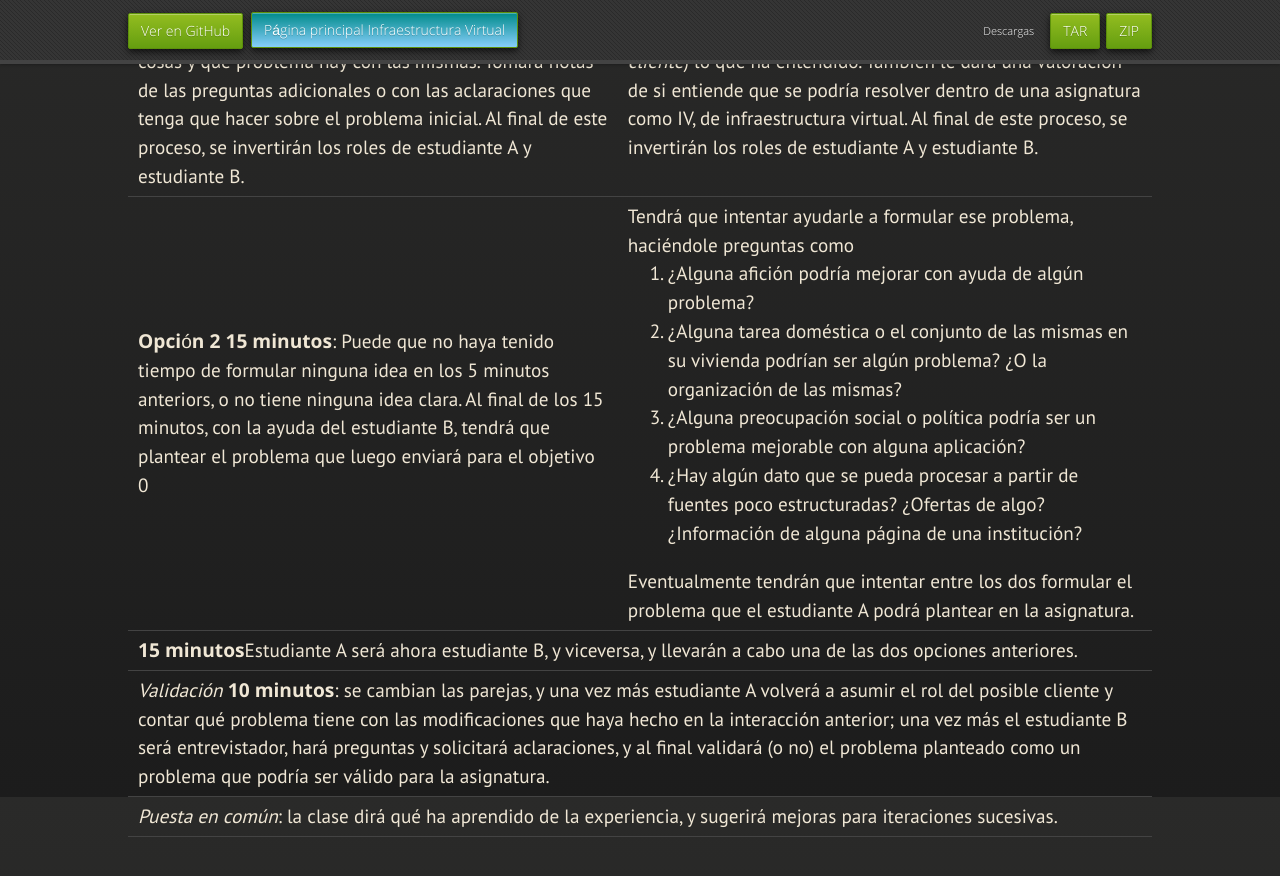
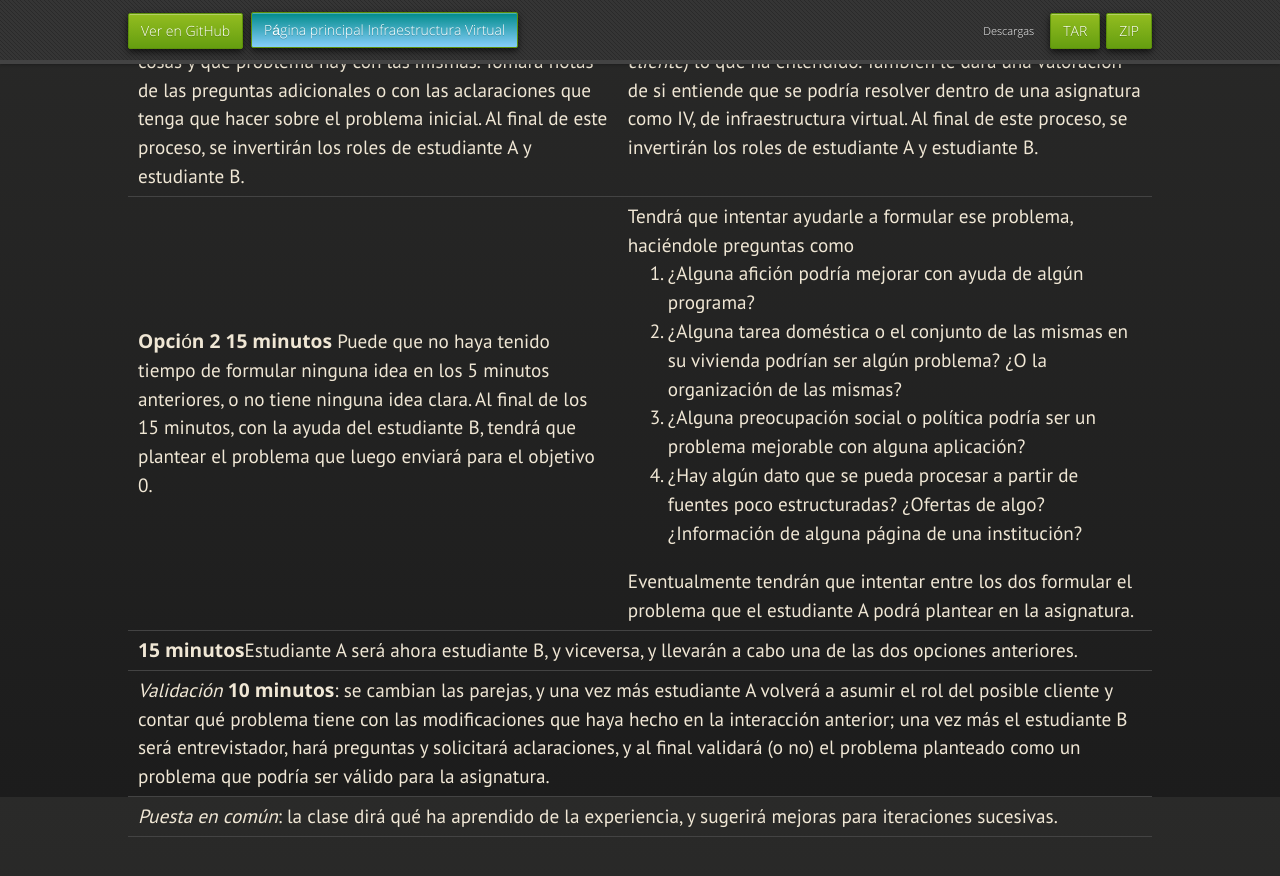
Before and after one commit to JJ/IV, a Jekyll site: the page built from documentos/actividades/juego-rol-design-thinking.md, in a window 1280 px wide and 900 px high, scrolled down 1003 px. Shown: the top 876 px of the window. Built offline with Jekyll 4.4.1, drawn with Linux system fonts in a browser that asks for light colours; nearby versions of some CDN libraries; some web fonts are replaced; our own code applies the rules of GitHub Pages for plain Markdown files.

Commit message:
Sync documentos/actividades/juego-rol-design-thinking.md de master a gh-pages

```diff
--- a/documentos/actividades/juego-rol-design-thinking.md
+++ b/documentos/actividades/juego-rol-design-thinking.md
@@ -62,13 +62,18 @@
 infraestructura virtual. Al final de este proceso, se invertirán los
 roles de estudiante A y estudiante B.  </td> </tr>
 
-<tr><td><strong>Opción 2</strong> <strong>15 minutos</strong>: Puede
-que no haya tenido tiempo de formular ninguna idea en los 5 minutos
-anteriors, o no tiene ninguna idea clara. Al final de los 15 minutos,
-con la ayuda del estudiante B, tendrá que plantear el problema que
-luego enviará para el objetivo 0</td> <td>Tendrá que intentar ayudarle
+<tr>
+    <td><strong>Opción 2</strong> <strong>15 minutos</strong>
+	Puede
+    que no haya tenido tiempo de formular ninguna idea en los 5
+    minutos anteriores, o no tiene ninguna idea clara. Al final de los
+    15 minutos, con la ayuda del estudiante B, tendrá que plantear el
+    problema que luego enviará para el objetivo 0.
+	</td>
+
+   <td>Tendrá que intentar ayudarle
 a formular ese problema, haciéndole preguntas como <ol> <li>¿Alguna
-afición podría mejorar con ayuda de algún problema?</li> <li> ¿Alguna
+afición podría mejorar con ayuda de algún programa?</li> <li> ¿Alguna
 tarea doméstica o el conjunto de las mismas en su vivienda podrían ser
 algún problema? ¿O la organización de las mismas?</li> <li>¿Alguna
 preocupación social o política podría ser un problema mejorable con
@@ -76,17 +81,28 @@
 partir de fuentes poco estructuradas? ¿Ofertas de algo?  ¿Información
 de alguna página de una institución?</li> </ol> Eventualmente tendrán
 que intentar entre los dos formular el problema que el estudiante A
-podrá plantear en la asignatura.  </td> </tr> <tr><td
+podrá plantear en la asignatura.  </td>
+</tr>
+
+<tr>
+    <td
 colspan="2"><strong>15 minutos</strong>Estudiante A será ahora
 estudiante B, y viceversa, y llevarán a cabo una de las dos opciones
-anteriores.</td></tr> <tr><td colspan="2"><em>Validación</em>
+anteriores.
+    </td>
+</tr>
+
+<tr>
+     <td colspan="2"><em>Validación</em>
 <strong>10 minutos</strong>: se cambian las parejas, y una vez más
 estudiante A volverá a asumir el rol del posible cliente y contar qué
 problema tiene con las modificaciones que haya hecho en la interacción
 anterior; una vez más el estudiante B será entrevistador, hará
 preguntas y solicitará aclaraciones, y al final validará (o no) el
 problema planteado como un problema que podría ser válido para la
-asignatura.</td></tr>
+asignatura.
+     </td>
+</tr>
 
 <tr><td colspan="2"> <em>Puesta en común</em>: la clase dirá qué ha
     aprendido de la experiencia, y sugerirá mejoras para iteraciones
```
